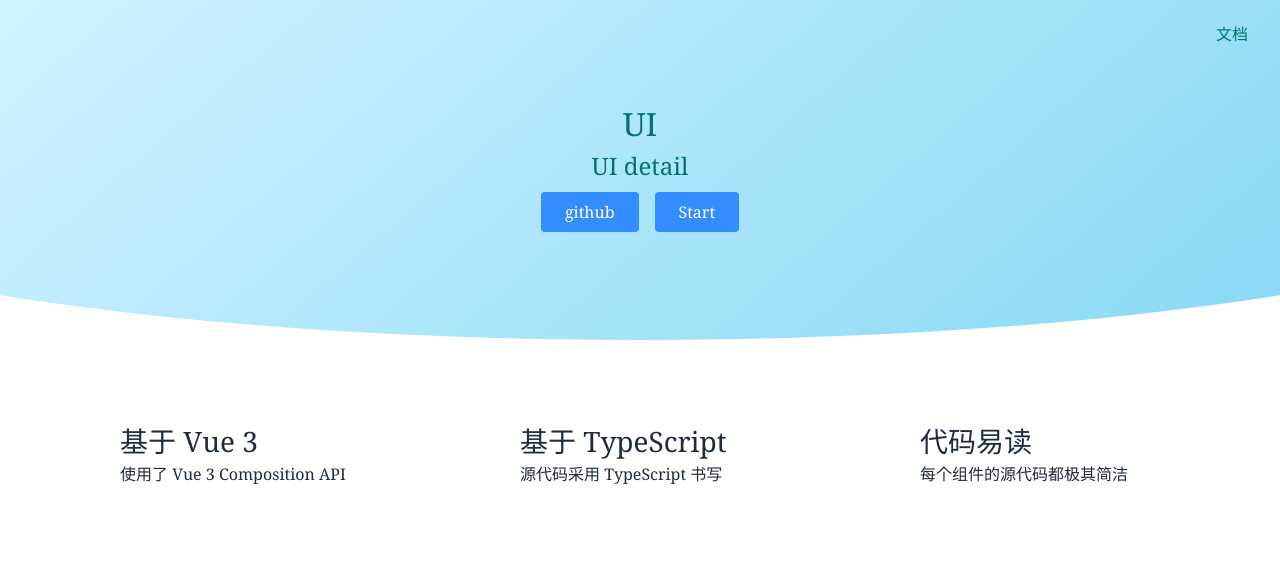
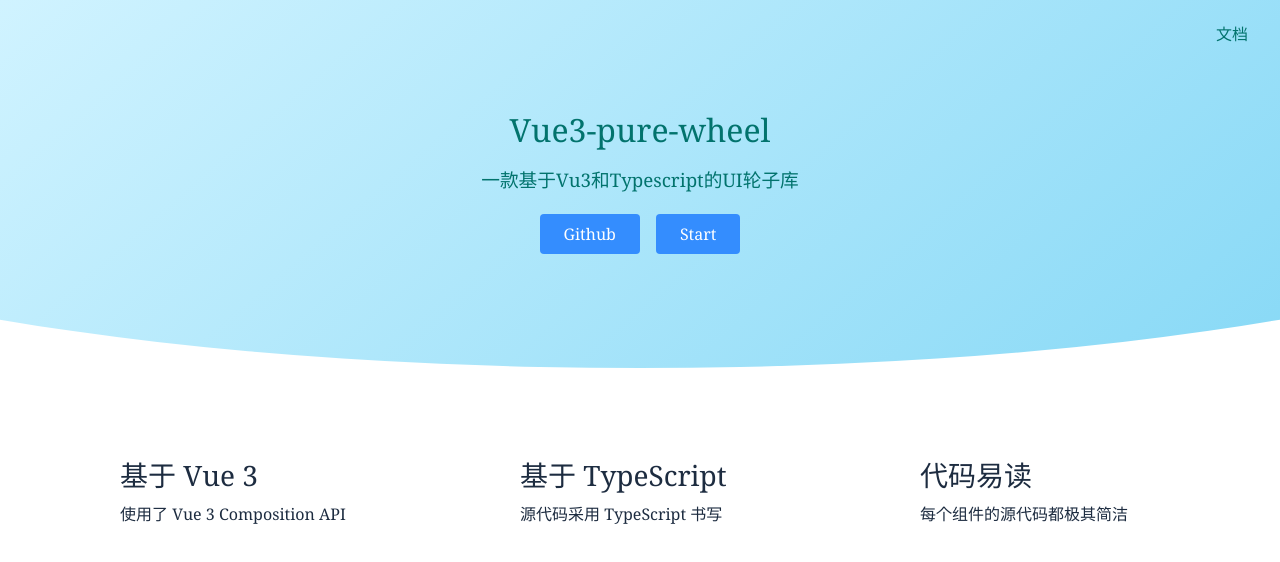
Before and after one commit to JamesLHY/vue3-ui, a Vue app: page / in a window 1280 px wide. Shown: the top 562 px of the page. Built offline with nearby package versions, Linux system fonts and the light colour scheme.

Commit message:
侧边栏css和点击空白关闭

```diff
--- a/src/components/TopNav.vue
+++ b/src/components/TopNav.vue
@@ -27,9 +27,12 @@
   },
   setup() {
     const asideVisible = inject<Ref<boolean>>("asideVisible");
+
     const toggleMenu = () => {
       asideVisible.value = !asideVisible.value;
+
     };
+
     return { toggleMenu };
   },
 };
--- a/src/index.scss
+++ b/src/index.scss
@@ -20,6 +20,7 @@
 }
 h1,h2,h3,h4,h5,h6{
   font-weight: normal;
+  padding: 6px 0;
 }
 body{
   line-height: 1.5;
--- a/src/views/Doc.vue
+++ b/src/views/Doc.vue
@@ -1,8 +1,8 @@
 <template>
   <div class="layout">
     <TopNav :toggleMenuButtonVisible="true" class="nav" />
-    <div class="content">
-      <aside v-if="asideVisible">
+    <div class="content" v-on:click="hidePanel">
+      <aside id="myPanel" v-if="asideVisible">
         <h2>文档</h2>
         <ol>
           <router-link to="/Doc/Intro">
@@ -47,16 +47,30 @@
   },
   setup() {
     const asideVisible = inject<Ref<boolean>>("asideVisible");
-    return { asideVisible };
+    const hidePanel = function (event) {
+      var sp = document.getElementById("myPanel");
+
+      if (sp) {
+        if (!sp.contains(event.target)) {
+          //这句是说如果我们点击到了id为myPanel以外的区域
+          this.asideVisible = false;
+
+        }
+      }
+    };
+    return { asideVisible,hidePanel };
   },
 };
 </script>
 <style lang="scss" scoped>
+
 .router-link-active {
   position: relative;
   color: #1890ff;
+  > li {
+    background: #f0faff;
+  }
 }
-
 
 .layout {
   display: flex;
@@ -85,16 +99,23 @@
   }
 
   > main {
-
     flex-grow: 1;
     padding: 16px;
     background: white;
   }
 }
+@keyframes slidein {
+  from {
+    transform: translateX(-100%);
+  }
 
+  to {
+    transform: translateX(0%);
+  }
+}
 aside {
-    background: #f0f0f0;
-    border-right: 1px solid #c7c9cc;
+  background: #f0f0f0;
+  border-right: 1px solid #c7c9cc;
   width: 150px;
   padding: 16px 0;
   position: fixed;
@@ -102,7 +123,8 @@
   left: 0;
   padding-top: 70px;
   height: 100%;
-z-index: 20;
+  z-index: 20;
+  animation: slidein 1s;
   > h2 {
     margin-bottom: 4px;
     padding: 0 0 0 10px;
@@ -111,7 +133,7 @@
   > ol {
     a > li {
       margin: 10px 0;
-      padding: 0 0 0 10px;
+      padding: 5px 0 5px 10px;
     }
   }
 
--- a/src/views/GetStarted.vue
+++ b/src/views/GetStarted.vue
@@ -7,7 +7,7 @@
       <a href="#/doc/install">安装</a>本组件库。
     </p>
     <p>然后在你的代码中写入下面的代码</p>
-    <pre><code>import {Button, Tabs, Switch, Dialog} from "king-ui"</code></pre>
+    <pre><code>import {Button, Tabs,Tab, Switch, Dialog,openDialog} from "vue3-pure-wheel"</code></pre>
 就可以使用我提供的组件了。
     <h2>Vue 单文件组件</h2>
     <p>代码示例：</p>
@@ -15,7 +15,7 @@
   &lt;div&gt;&lt;Button&gt;按钮&lt;/Button&gt;&lt;/div&gt;
 &lt;/template&gt;
 &lt;script&gt;
-  import {Button, Tabs, Switch, Dialog} from "king-ui"
+ import {Button, Tabs,Tab, Switch, Dialog,openDialog} from "vue3-pure-wheel"
   export default {
     components: {Button}
   }
--- a/src/views/Home.vue
+++ b/src/views/Home.vue
@@ -2,10 +2,10 @@
   <div class="topnavAndBanner">
     <TopNav />
     <div class="banner">
-      <h1>UI</h1>
-      <h2>UI detail</h2>
+      <h1>Vue3-pure-wheel</h1>
+      <h3>一款基于Vu3和Typescript的UI轮子库</h3>
       <p class="actions">
-        <a href="https://github.com/JamesLHY/vue3-ui">github</a>
+        <a href="https://github.com/JamesLHY/vue3-ui">Github</a>
         <router-link to="/doc">Start</router-link>
       </p>
     </div>
@@ -112,7 +112,7 @@
   flex-direction: column;
 
   > .actions {
-    padding: 8px 0;
+    padding: 14px 0;
     a {
       background: #348dfe;
       margin: 0 8px;
--- a/src/views/Install.vue
+++ b/src/views/Install.vue
@@ -2,13 +2,13 @@
   <article class="markdown-body">
     <h1>安装</h1>
     <p>打开终端运行下列命令：</p>
-    <pre><code>npm install king-ui</code></pre>
+    <pre><code>npm install vue3-pure-wheel</code></pre>
     <p>或</p>
-    <pre><code>yarn add king-ui</code></pre>
+    <pre><code>yarn add vue3-pure-wheel</code></pre>
 
     <p>
       下一节：
-      <a href="#/doc/get-started">开始使用</a>
+      <a href="#/doc/getStarted">开始使用</a>
     </p>
   </article>
 </template>
```
Also changed, not shown: package.json (+9 -5 lines), 1 other file (tests, documents, lock files or other folders).
